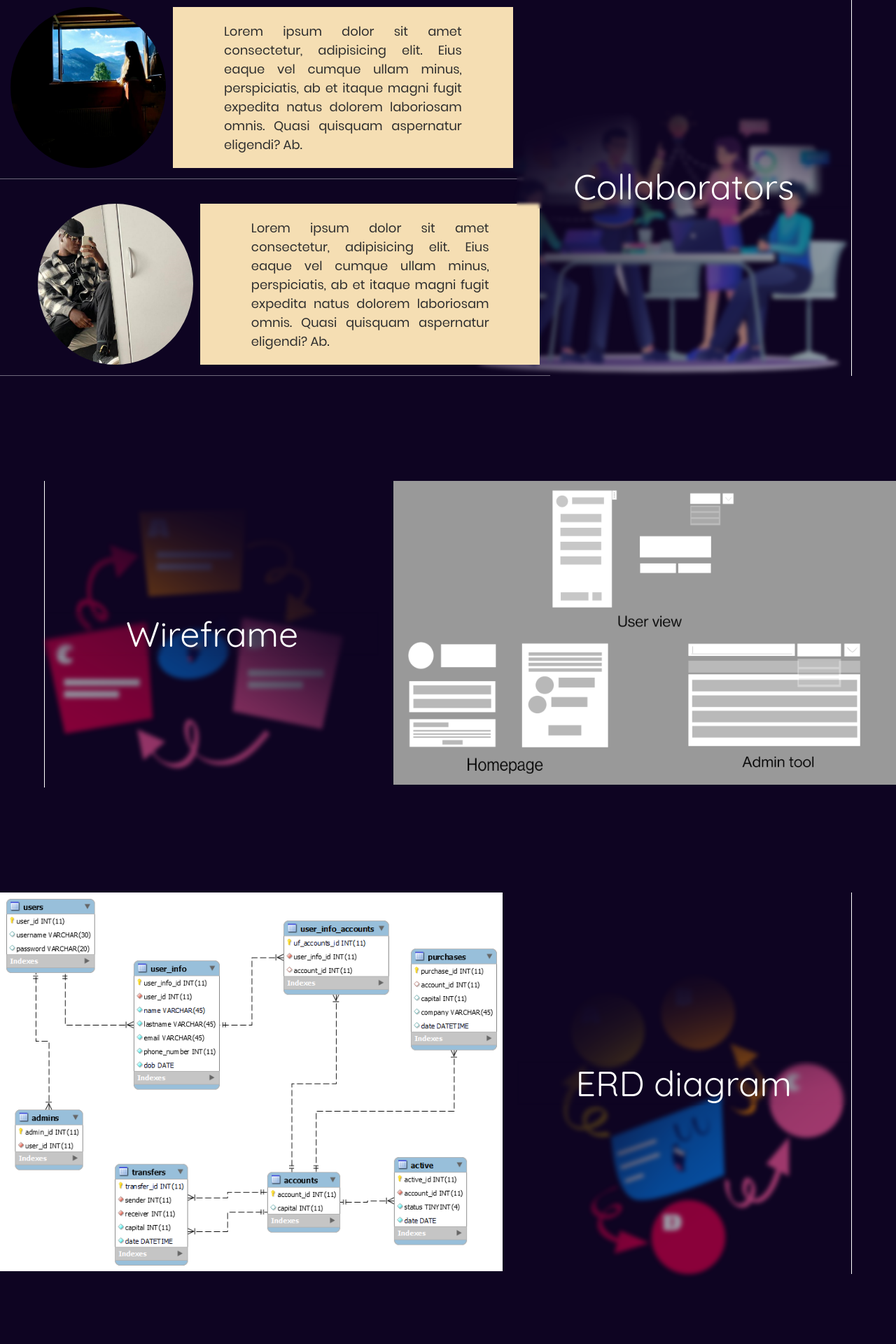
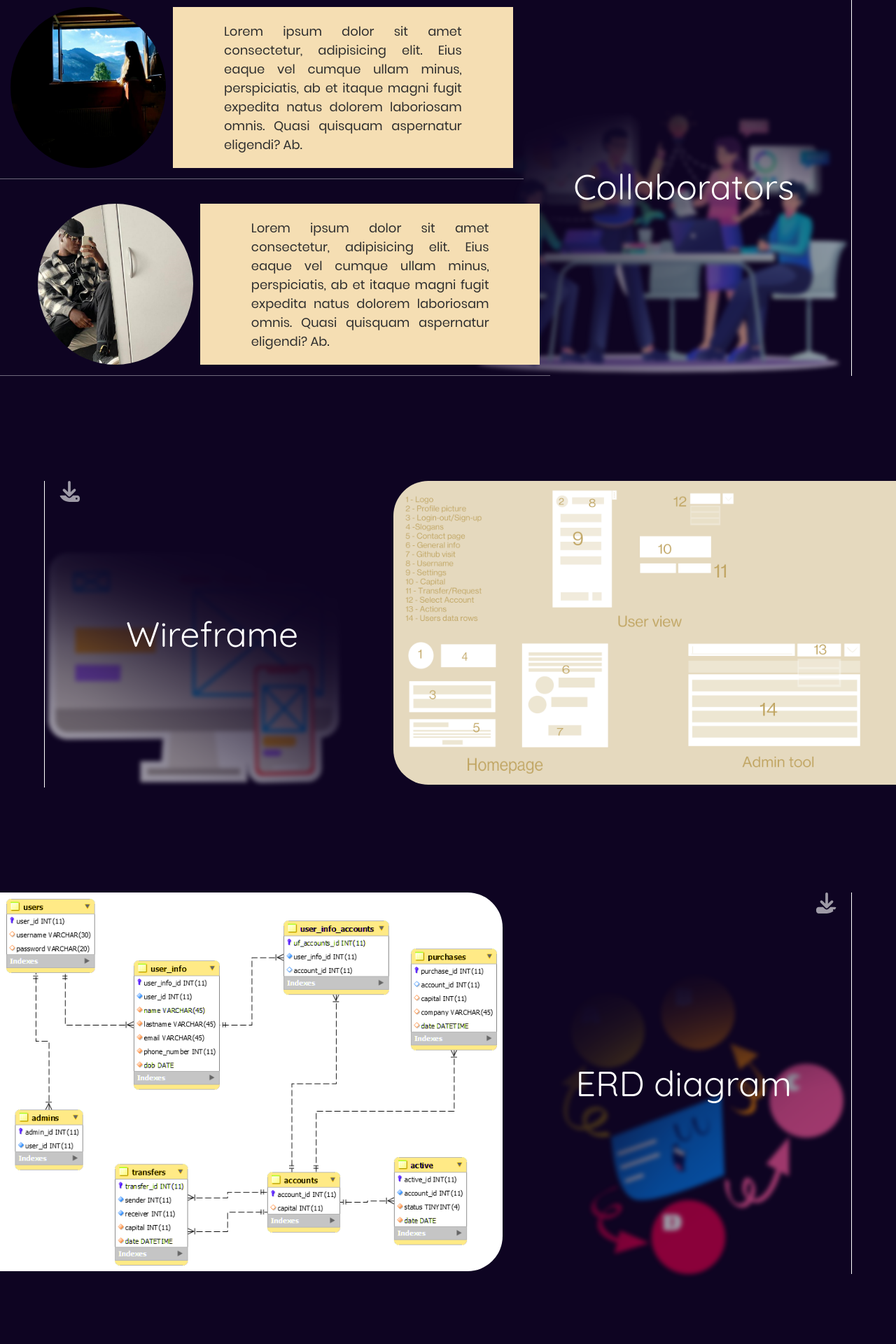
Before and after one commit to Stxn02/Eden-bank-website, a PHP site: page / in a window 1280 px wide. Shown: the part 749-2669 px from the top of the page at 70% size. Run offline with PHP 8.4, Linux system fonts and the light colour scheme.

Commit message:
Handling css

```diff
--- a/assets/script/script.js
+++ b/assets/script/script.js
@@ -15,9 +15,9 @@
     cont3.style.opacity = `${opacity_c3}`;
     cont4.style.opacity = `${opacity_c4}`;
 
-    trigger_move(cont2, xmove_c2);
-    trigger_move(cont3, xmove_c3);
-    trigger_move(cont4, xmove_c4);
+    trigger_move(cont2, xmove_c2, "left");
+    trigger_move(cont3, xmove_c3, "right");
+    trigger_move(cont4, xmove_c4, "left");
 }
 
 
@@ -56,10 +56,18 @@
     }
     return $value;
 }
-function trigger_move($el, $xmove){
-    if (getPercentageVisible($el) <= 10){
-        $el.style.transform = `translateX(-100%)`;
+function trigger_move($el, $xmove, $from){
+    if ($from == "left"){
+        if (getPercentageVisible($el) <= 50){
+            $el.style.transform = `translateX(-100%)`;
+        } else {
+            $el.style.transform = `translateX(${$xmove}%)`;
+        }
     } else {
-        $el.style.transform = `translateX(${$xmove}%)`;
+        if (getPercentageVisible($el) <= 50){
+            $el.style.transform = `translateX(100%)`;
+        } else {
+            $el.style.transform = `translateX(${$xmove}%)`;
+        }
     }
 }
--- a/assets/style/style.css
+++ b/assets/style/style.css
@@ -83,22 +83,10 @@
     background-repeat: no-repeat;
     background-size: cover;
 }
-/* .css-deco{
-    position: absolute;
-    top: 0;
-    left: 0;
-    right: 0;
-    bottom: 0;
-    z-index: -1;
-    display: flex;
-    align-items: center;
-    justify-content: center;
+img, a, h1, h2{
+    user-select: none;
+    -webkit-user-drag: none;
 }
-.css-deco div{
-    width: 90%;
-    height: 100%;
-    background-color: white;
-} */
 
 .css-back1{
     position: absolute;
@@ -166,6 +154,8 @@
                 font-size: 15px;
                 top: 60%;
                 background-color: rgba(255, 255, 255, 0.2);
+                user-select: none;
+                -webkit-user-drag: none;
             }
         .css-pagehead{
             flex: 1;
@@ -196,6 +186,8 @@
                         font-size: 14px;
                         font-family: font_3;
                         color: #2e2e2e;
+                        user-select: none;
+                        -webkit-user-drag: none;
                     }
             .css-pagehead a{
                 margin-top: 10%;
@@ -231,6 +223,10 @@
     margin-right: auto;
     border-right: 1px solid white;
 }
+    .css-cont2 a, .css-cont4 a{
+        top: 0;
+        right: 20px;
+    }
     .css-cont2 .css-deco{
         position: absolute;
         right: 0;
@@ -288,13 +284,27 @@
         color: white;
         font-size: 50px;
         text-align: center;
-        backdrop-filter: blur(2px);
+    }
+    .css-cont2 a, .css-cont3 a, .css-cont4 a{
+        position: absolute;
+        filter: invert();
+        width: 30px;
+        opacity: 0.6;
+        transition: all ease .5s;
+    }
+    .css-cont2 a:hover, .css-cont3 a:hover, .css-cont4 a:hover{
+        opacity: 1;
+        transition: all ease .5s;
     }
 .css-cont3{
     margin-left: auto;
     border-left: 1px solid white;
-    transform: translateX(100%);
+    transform: translateX(-100%);
 }
+    .css-cont3 a{
+        top: 0;
+        left: 20px;
+    }
     .css-cont3 .css-deco{
         position: absolute;
         left: 0;
@@ -312,6 +322,8 @@
     }
     .css-cont3 img{
         width: 100%;
+        border-top-left-radius: 50px;
+        border-bottom-left-radius: 50px;
     }
 .css-cont4{
     height: auto;
@@ -336,4 +348,6 @@
     }
     .css-cont4 img{
         width: 100%;
+        border-top-right-radius: 50px;
+        border-bottom-right-radius: 50px;
     }
--- a/index.php
+++ b/index.php
@@ -52,6 +52,9 @@
             </div>
             <h2>Wireframe</h2>
             <img class="css-deco" src="./assets/pics/pic10.png" alt="Wireframe pic">
+            <a href="./assets/pdf/wireframe.pdf" target="_blank" download="">
+                <img src="./assets/logos/download.svg" alt="Download" title="Download Wireframe">
+            </a>
         </div>
         <div class="css-cont4 js-cont4 row">
             <div class="css-details">
@@ -59,6 +62,9 @@
             </div>
             <h2>ERD diagram</h2>
             <img class="css-deco" src="./assets/pics/pic11.png" alt="ERD diagram pic">
+            <a href="./assets/pdf/erd_diagram.pdf" target="_blank" download="">
+                <img src="./assets/logos/download.svg" alt="Download" title="Downloda ERD diagram">
+            </a>
         </div>
     </div>
     <script src="./assets/script/script.js"></script>
```
Also changed, not shown: assets/logos/download.svg (added), assets/pics/pic10.png, assets/pics/pic12.png, assets/pics/pic7.png, assets/pics/pic9.png, 2 other files.
